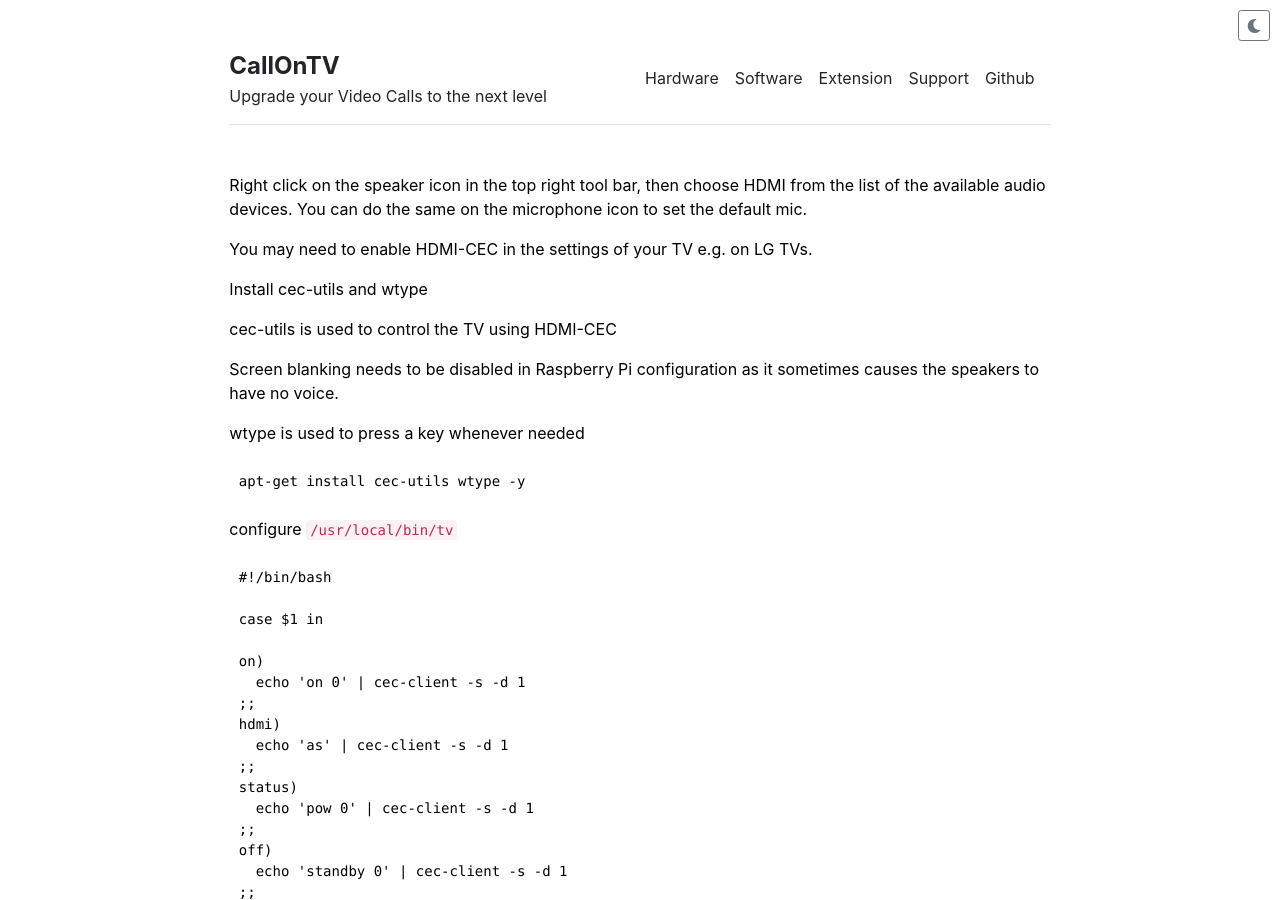
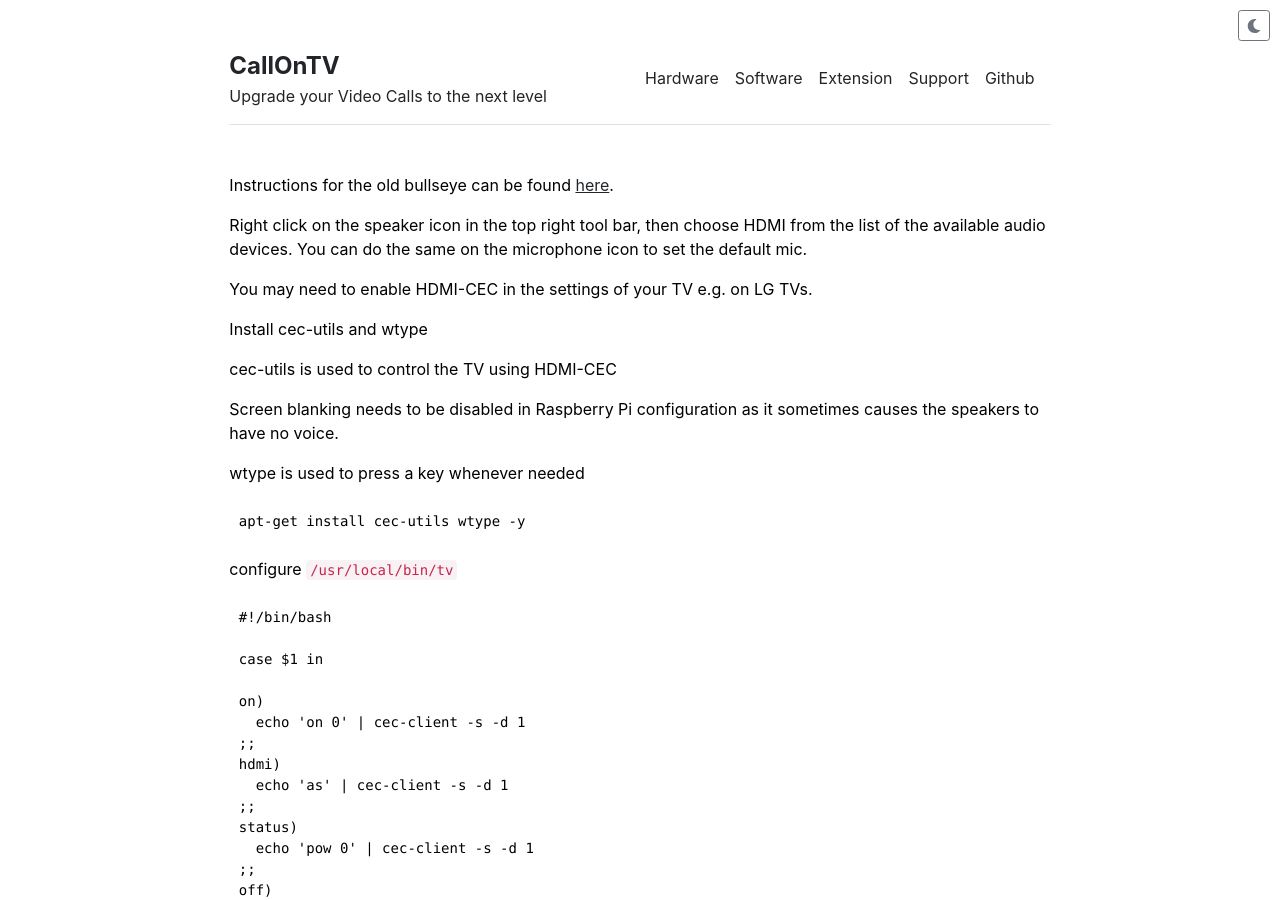
Before and after one commit to callontv/callontv.github.io, a Jekyll site: the page built from software.md, in a window 1280 px wide and 900 px high. Built offline with Jekyll 4.4.1, drawn with Linux system fonts in a browser that asks for light colours.

Commit message:
Update and rename software-wayland.md to software.md

```diff
--- a/software-wayland.md
+++ b/software.md
@@ -2,6 +2,7 @@
 layout: content
 title: "Software"
 ---
+Instructions for the old bullseye can be found [here](/software-bullseye).
 
 Right click on the speaker icon in the top right tool bar, then choose HDMI from the list of the available audio devices. You can do the same on the microphone icon to set the default mic.
 
```
